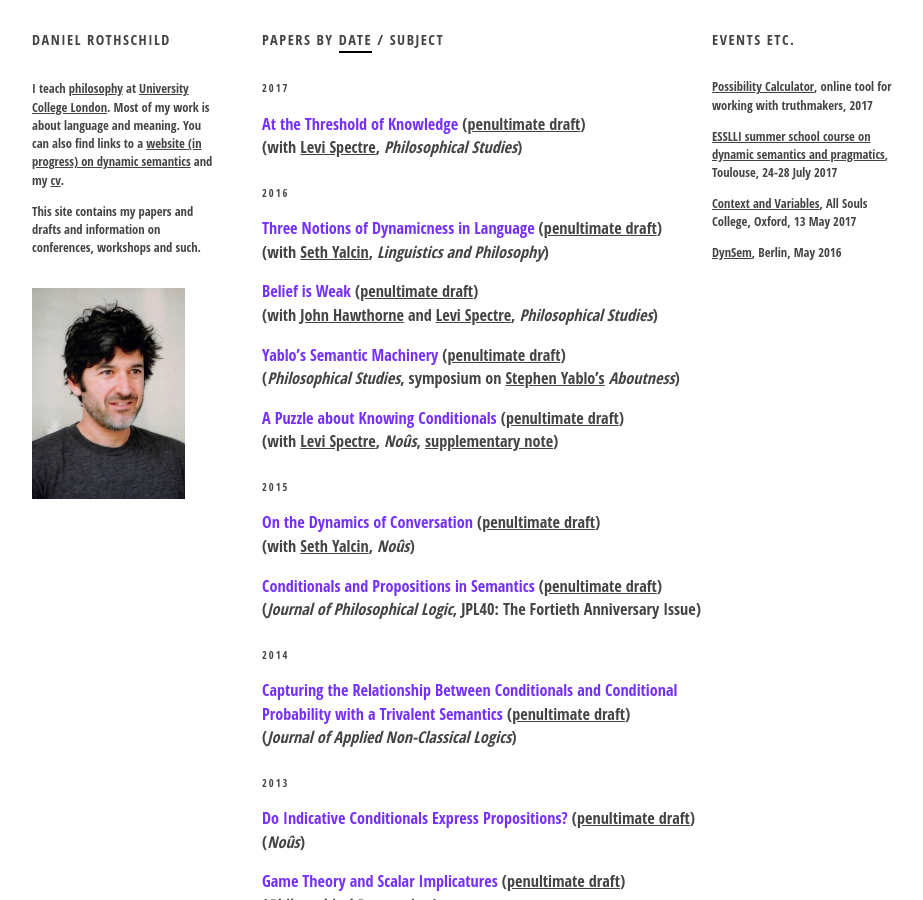
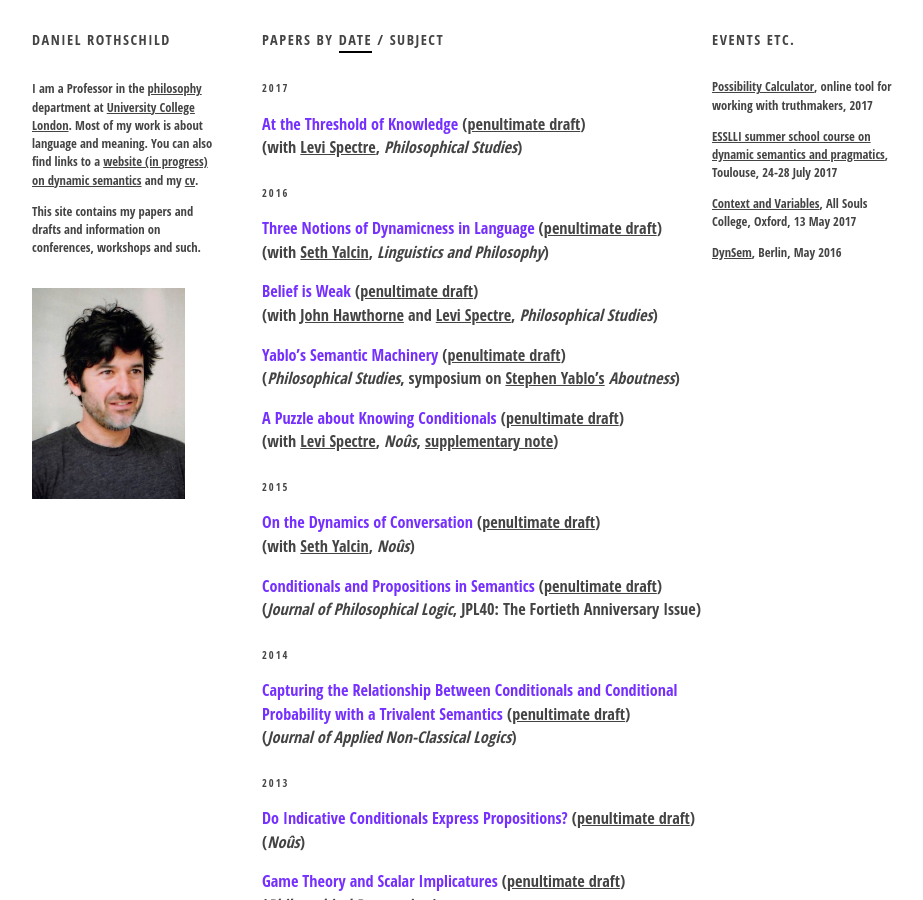
Before and after one commit to danielrothschild/danielrothschild.github.io, a Jekyll site: the page built from index.md, in a window 1280 px wide and 900 px high. Shown: the whole window, without its empty margins (176-1099 px from the left). Built offline with Jekyll 4.4.1, drawn with Linux system fonts in a browser that asks for light colours; comment, search, counter and statistics services are not loaded.

Commit message:
added title

```diff
--- a/index.md
+++ b/index.md
@@ -11,7 +11,7 @@ DANIEL ROTHSCHILD
 
 <div class="blurb_text">
 
-I teach [philosophy](https://www.ucl.ac.uk/philosophy) at [University
+I am a Professor in the [philosophy](https://www.ucl.ac.uk/philosophy) department at [University
 College London](https://www.ucl.ac.uk/). Most of my work is about
 language and meaning. You can also find links to a [website (in
 progress) on dynamic semantics](http://dynsem.github.io/) and my
```
Also changed, not shown: _pages/bysubject.md (+1 -1 lines).
